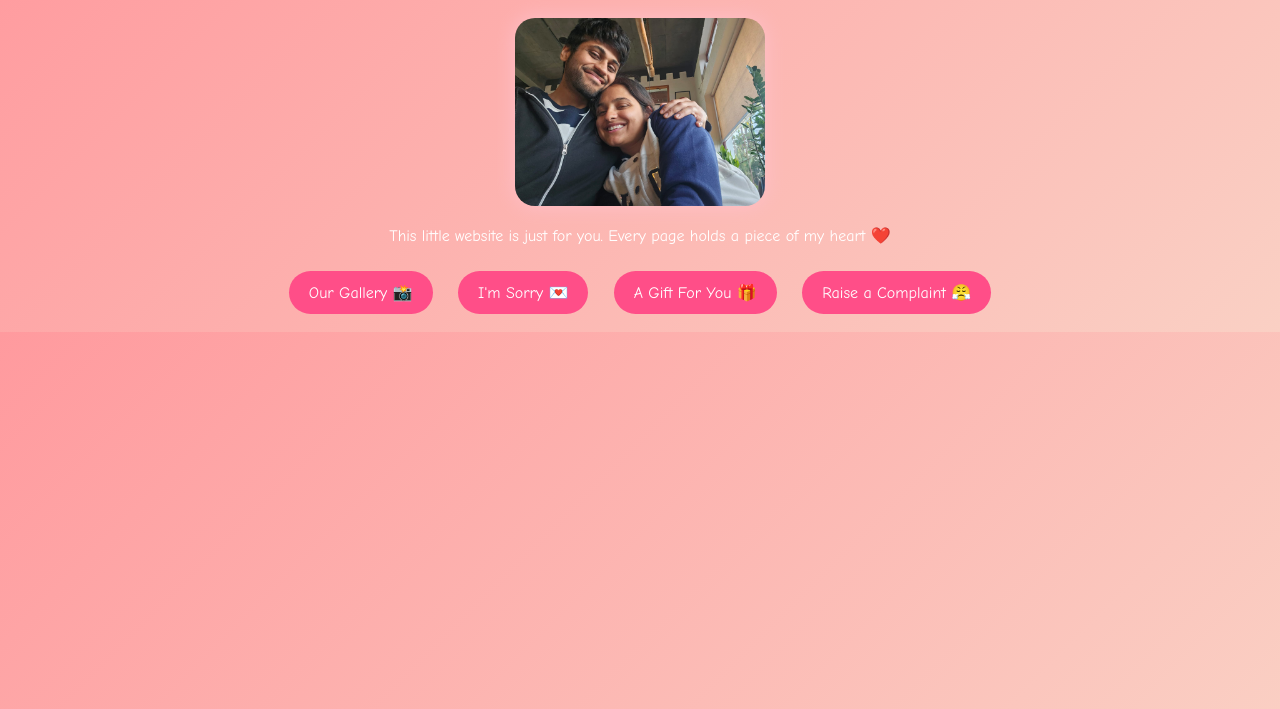
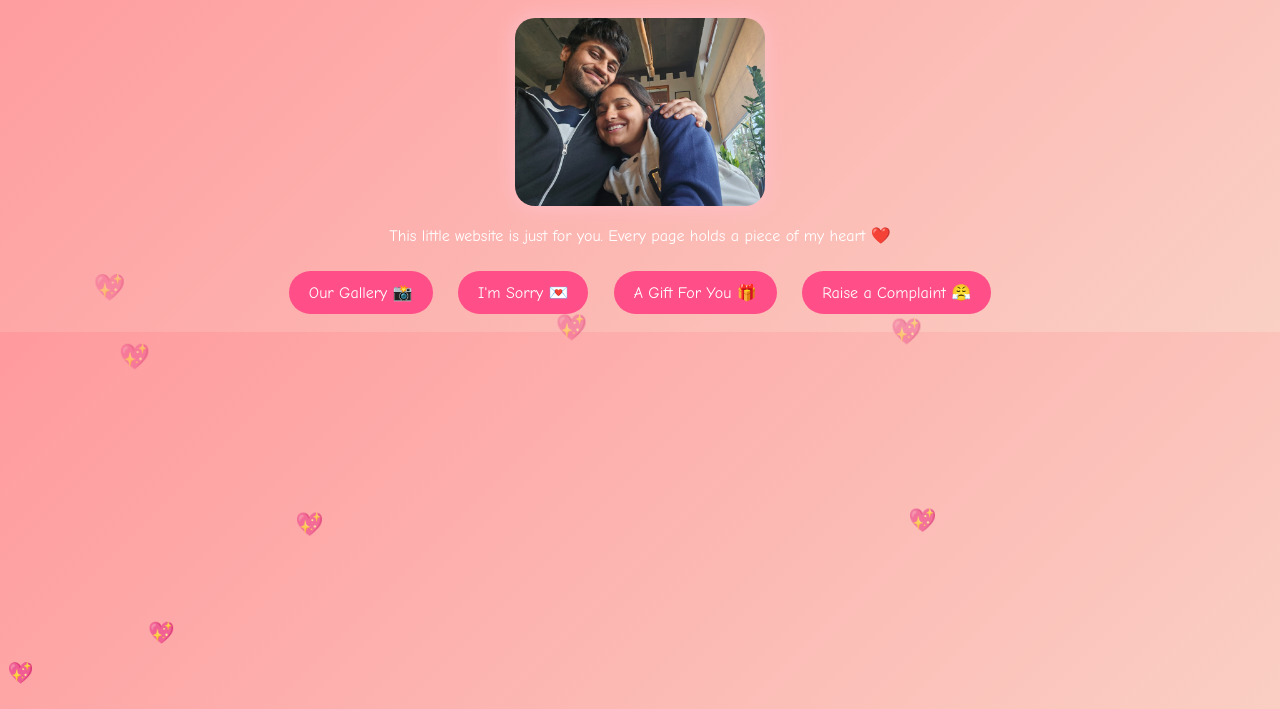
Before and after one commit to aayushsharmabuisness-hue/for-her, a plain HTML site: page love-website/index.html in a window 1280 px wide. Shown: the part 91-800 px from the top of the page. Drawn offline with Linux system fonts and the light colour scheme.

Commit message:
Update index.html

```diff
--- a/love-website/index.html
+++ b/love-website/index.html
@@ -5,6 +5,25 @@
     <title>For My Pufferfish 💖</title>
     <link rel="stylesheet" href="style.css">
 </head>
+    <div class="hearts"></div>
+
+<script>
+function createHeart() {
+    const heart = document.createElement("div");
+    heart.classList.add("heart");
+    heart.innerHTML = "💖";
+    heart.style.left = Math.random() * 100 + "vw";
+    heart.style.animationDuration = (Math.random() * 3 + 5) + "s";
+    document.querySelector(".hearts").appendChild(heart);
+
+    setTimeout(() => {
+        heart.remove();
+    }, 8000);
+}
+
+setInterval(createHeart, 500);
+</script>
+
 <body>
 
     <div class="container">
```
